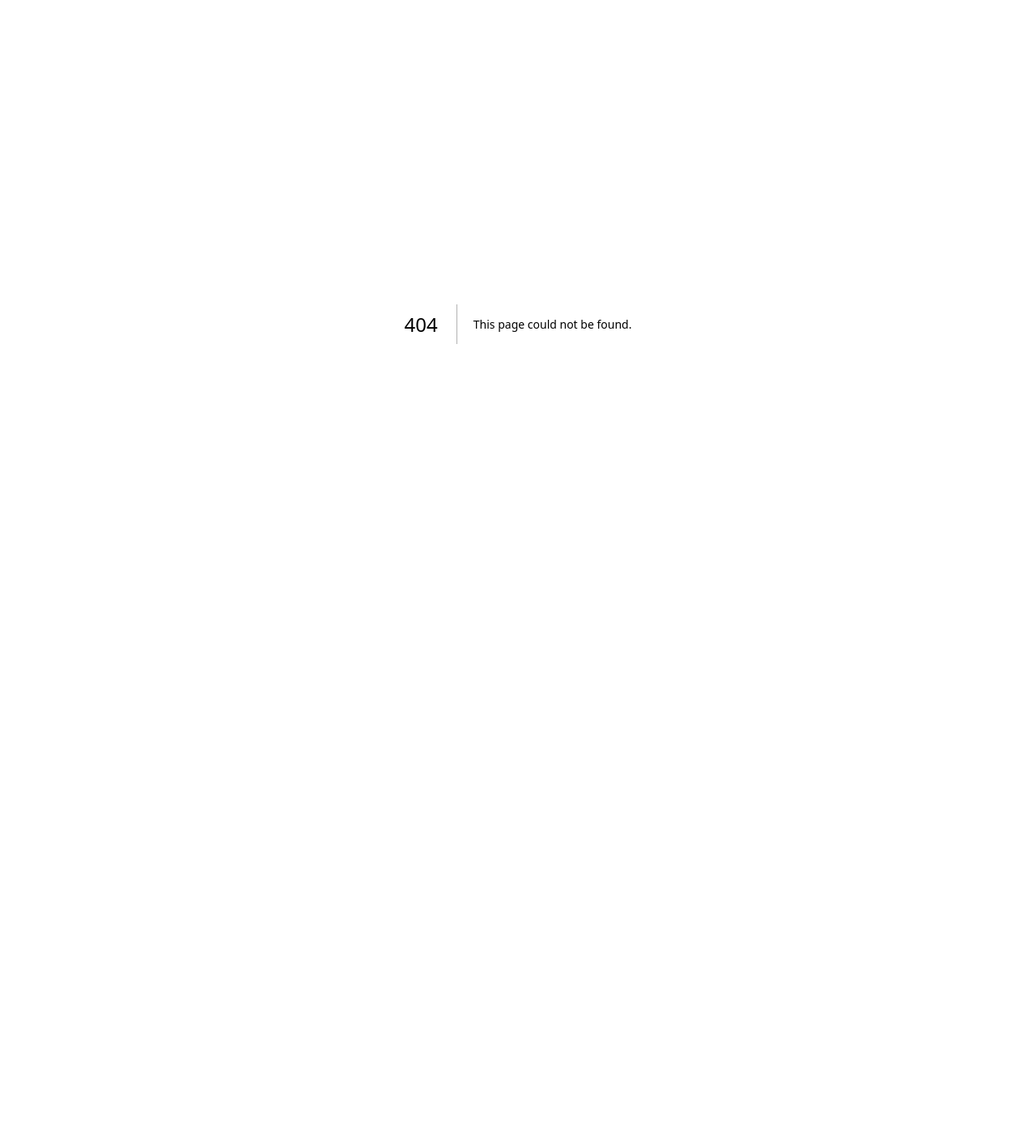
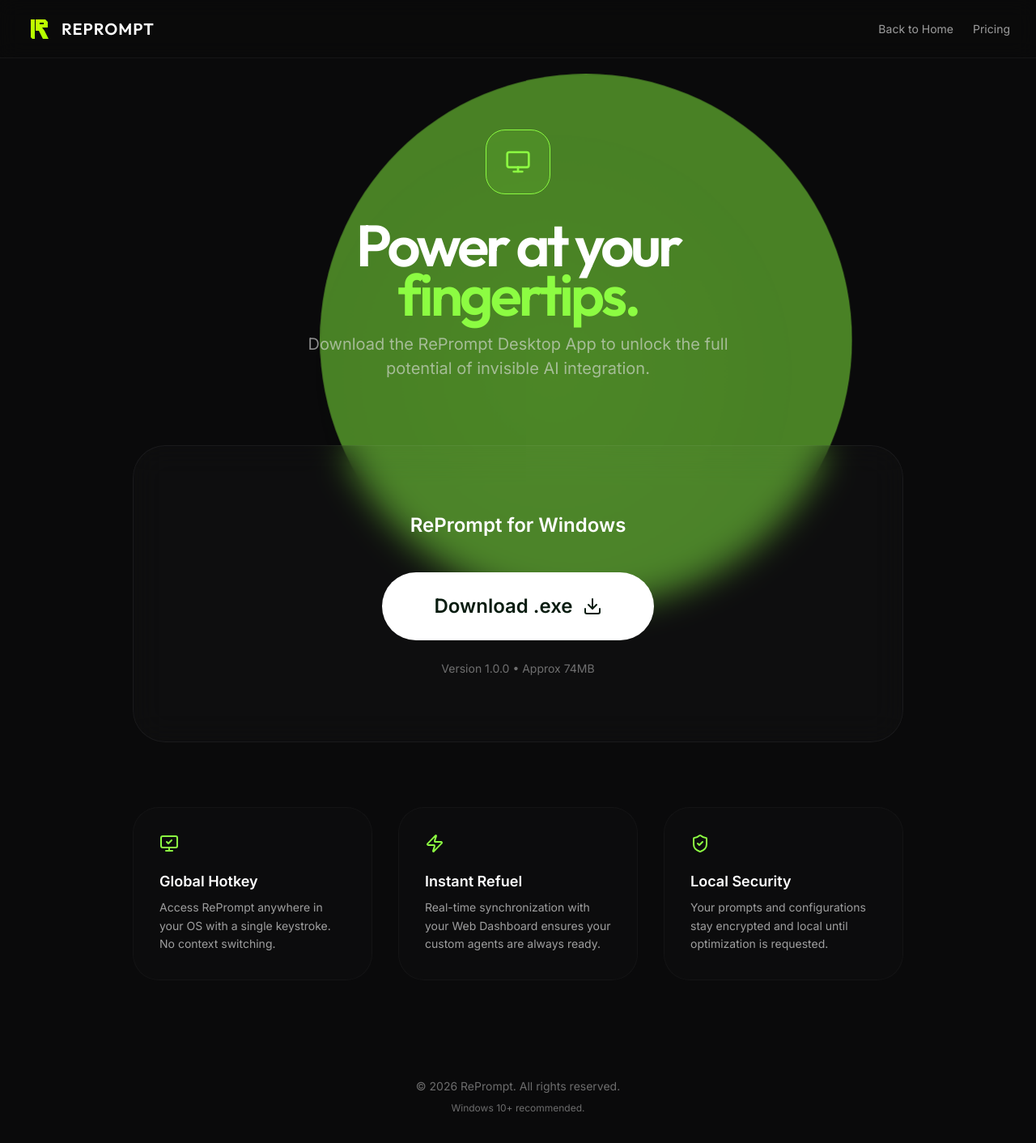
Before and after one commit to pathanaawej0-dot/reprompt, a Next.js app: page /download in a window 1280 px wide. Before the commit this address had no page. Shown: the top 1412 px of the page at 81% size. Before the commit the page ends 800 px from the top, so only its background shows below. Built offline with nearby package versions, Linux system fonts and the light colour scheme.

Commit message:
feat: add dedicated /download page and update task checklist

```diff
--- /dev/null
+++ b/src/app/download/page.tsx
@@ -0,0 +1,128 @@
+'use client';
+
+import { useUser } from '@clerk/nextjs';
+import Link from 'next/link';
+import Image from 'next/image';
+import { useEffect, useState } from 'react';
+import { Download, Monitor, ShieldCheck, Zap, ArrowLeft, ArrowRight, MonitorCheck } from 'lucide-react';
+
+export default function DownloadPage() {
+    const [mounted, setMounted] = useState(false);
+
+    useEffect(() => {
+        setMounted(true);
+    }, []);
+
+    if (!mounted) return null;
+
+    return (
+        <div style={{ backgroundColor: '#0A0A0B', minHeight: '100vh', color: '#fff' }}>
+
+            {/* BACKGROUND DECORATION */}
+            <div className="glow-bg" style={{ top: '20%', left: '30%', opacity: 0.1 }}></div>
+            <div className="glow-bg" style={{ bottom: '10%', right: '20%', opacity: 0.05, background: 'var(--md-sys-color-primary)' }}></div>
+
+            {/* NAV BAR */}
+            <header style={{
+                height: '72px',
+                display: 'flex',
+                alignItems: 'center',
+                justifyContent: 'space-between',
+                padding: '0 32px',
+                borderBottom: '1px solid rgba(255,255,255,0.05)',
+                position: 'fixed',
+                top: 0,
+                width: '100%',
+                zIndex: 10,
+                backgroundColor: 'rgba(10,10,11,0.8)',
+                backdropFilter: 'blur(12px)'
+            }}>
+                <Link href="/" style={{ display: 'flex', alignItems: 'center', gap: '12px', textDecoration: 'none', color: '#fff' }}>
+                    <Image src="/logo.svg" alt="RePrompt Logo" width={32} height={32} />
+                    <span style={{ fontFamily: 'var(--font-display)', fontSize: '20px', fontWeight: 600, letterSpacing: '1px' }}>REPROMPT</span>
+                </Link>
+                <div style={{ display: 'flex', gap: '24px' }}>
+                    <Link href="/" style={{ color: '#fff', textDecoration: 'none', fontSize: '14px', opacity: 0.6 }}>Back to Home</Link>
+                    <Link href="/pricing" style={{ color: '#fff', textDecoration: 'none', fontSize: '14px', opacity: 0.6 }}>Pricing</Link>
+                </div>
+            </header>
+
+            <main style={{ padding: '160px 24px 80px', maxWidth: '1000px', margin: '0 auto', position: 'relative', zIndex: 1 }}>
+
+                <div style={{ textAlign: 'center', marginBottom: '80px' }}>
+                    <div style={{
+                        width: '80px',
+                        height: '80px',
+                        borderRadius: '24px',
+                        backgroundColor: 'rgba(140, 252, 66, 0.1)',
+                        display: 'flex',
+                        alignItems: 'center',
+                        justifyContent: 'center',
+                        margin: '0 auto 32px',
+                        border: '1px solid var(--md-sys-color-primary)'
+                    }}>
+                        <Monitor style={{ color: 'var(--md-sys-color-primary)', width: '32px', height: '32px' }} />
+                    </div>
+                    <h1 className="sys-headline-xl" style={{ fontSize: '72px', marginBottom: '16px' }}>Power at your <br /><span style={{ color: 'var(--md-sys-color-primary)' }}>fingertips.</span></h1>
+                    <p className="sys-subhead" style={{ fontSize: '20px', opacity: 0.6, maxWidth: '600px', margin: '0 auto' }}>
+                        Download the RePrompt Desktop App to unlock the full potential of invisible AI integration.
+                    </p>
+                </div>
+
+                {/* PRIMARY CTA */}
+                <div style={{
+                    padding: '80px',
+                    borderRadius: '40px',
+                    backgroundColor: 'rgba(255,255,255,0.02)',
+                    border: '1px solid rgba(255,255,255,0.05)',
+                    textAlign: 'center',
+                    marginBottom: '80px',
+                    backdropFilter: 'blur(20px)'
+                }}>
+                    <h3 style={{ fontSize: '24px', fontWeight: 600, marginBottom: '40px' }}>RePrompt for Windows</h3>
+                    <a href="/reprompt.exe" download className="md-btn" style={{
+                        padding: '24px 64px',
+                        fontSize: '24px',
+                        backgroundColor: '#fff',
+                        color: '#091C10',
+                        borderRadius: '100px',
+                        fontWeight: 600,
+                        display: 'inline-flex',
+                        alignItems: 'center',
+                        gap: '12px',
+                        border: 'none',
+                        cursor: 'pointer',
+                        textDecoration: 'none'
+                    }}>
+                        Download .exe <Download size={24} />
+                    </a>
+                    <p style={{ marginTop: '24px', opacity: 0.4, fontSize: '14px' }}>Version 1.0.0 • Approx 74MB</p>
+                </div>
+
+                {/* FEATURES GRID */}
+                <div style={{ display: 'grid', gridTemplateColumns: 'repeat(auto-fit, minmax(280px, 1fr))', gap: '32px' }}>
+                    <div style={{ padding: '32px', borderRadius: '32px', backgroundColor: 'rgba(255,255,255,0.01)', border: '1px solid rgba(255,255,255,0.03)' }}>
+                        <MonitorCheck style={{ color: 'var(--md-sys-color-primary)', marginBottom: '16px' }} />
+                        <h4 style={{ fontSize: '18px', fontWeight: 600, marginBottom: '8px' }}>Global Hotkey</h4>
+                        <p style={{ opacity: 0.6, fontSize: '14px', lineHeight: 1.6 }}>Access RePrompt anywhere in your OS with a single keystroke. No context switching.</p>
+                    </div>
+                    <div style={{ padding: '32px', borderRadius: '32px', backgroundColor: 'rgba(255,255,255,0.01)', border: '1px solid rgba(255,255,255,0.03)' }}>
+                        <Zap style={{ color: 'var(--md-sys-color-primary)', marginBottom: '16px' }} />
+                        <h4 style={{ fontSize: '18px', fontWeight: 600, marginBottom: '8px' }}>Instant Refuel</h4>
+                        <p style={{ opacity: 0.6, fontSize: '14px', lineHeight: 1.6 }}>Real-time synchronization with your Web Dashboard ensures your custom agents are always ready.</p>
+                    </div>
+                    <div style={{ padding: '32px', borderRadius: '32px', backgroundColor: 'rgba(255,255,255,0.01)', border: '1px solid rgba(255,255,255,0.03)' }}>
+                        <ShieldCheck style={{ color: 'var(--md-sys-color-primary)', marginBottom: '16px' }} />
+                        <h4 style={{ fontSize: '18px', fontWeight: 600, marginBottom: '8px' }}>Local Security</h4>
+                        <p style={{ opacity: 0.6, fontSize: '14px', lineHeight: 1.6 }}>Your prompts and configurations stay encrypted and local until optimization is requested.</p>
+                    </div>
+                </div>
+
+                <div style={{ textAlign: 'center', marginTop: '120px' }}>
+                    <p style={{ opacity: 0.4, fontSize: '14px', marginBottom: '8px' }}>© 2026 RePrompt. All rights reserved.</p>
+                    <p style={{ opacity: 0.4, fontSize: '12px' }}>Windows 10+ recommended.</p>
+                </div>
+            </main>
+        </div>
+    );
+}
```
